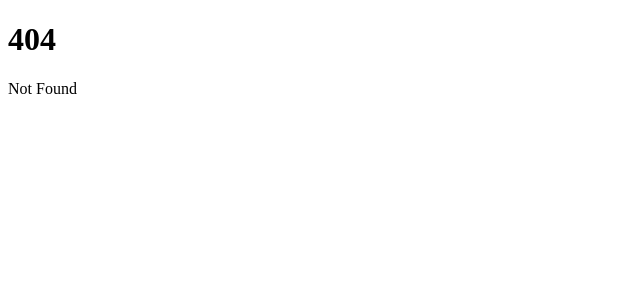
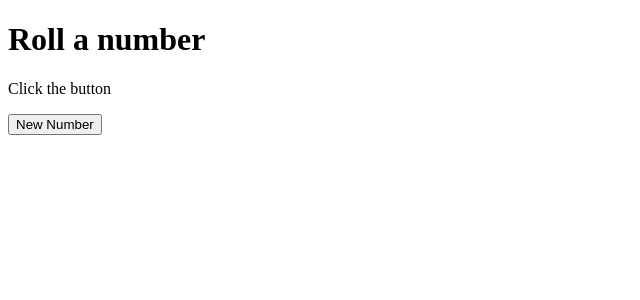
Before and after one commit to pedrosilva17/personal-website, a SvelteKit app: page /numbers in a window 1280 px wide. Before the commit this address had no page. Shown: the top 300 px of the page, without its empty margins (0-640 px from the left). Built offline with nearby package versions, Linux system fonts and the light colour scheme.

Commit message:
feat: add endpoint to get number and its info

```diff
--- a/package.json
+++ b/package.json
@@ -15,6 +15,7 @@
 		"@sveltejs/adapter-auto": "^3.0.0",
 		"@sveltejs/kit": "^2.0.0",
 		"@sveltejs/vite-plugin-svelte": "^3.0.0",
+		"@types/better-sqlite3": "^7.6.8",
 		"@typescript-eslint/eslint-plugin": "^6.0.0",
 		"@typescript-eslint/parser": "^6.0.0",
 		"eslint": "^8.28.0",
@@ -28,5 +29,8 @@
 		"typescript": "^5.0.0",
 		"vite": "^5.0.3"
 	},
-	"type": "module"
+	"type": "module",
+	"dependencies": {
+		"better-sqlite3": "^9.2.2"
+	}
 }
--- /dev/null
+++ b/src/lib/server/db/index.ts
@@ -0,0 +1,11 @@
+import Database from 'better-sqlite3';
+import { DB_PATH } from '$env/static/private';
+import type { NumberInfo } from './types.ts';
+
+const db = new Database(DB_PATH, {verbose: console.log});
+
+export function getRandomNumber(): NumberInfo {
+    const query = 'SELECT * FROM Numbers ORDER BY RANDOM() LIMIT 1;';
+    const num = db.prepare(query).get();
+    return num as NumberInfo;
+}
--- /dev/null
+++ b/src/lib/server/db/types.ts
@@ -0,0 +1,5 @@
+export type NumberInfo = {
+    id: number,
+    number: number,
+    description: string
+}
--- /dev/null
+++ b/src/routes/api/number-facts/+server.ts
@@ -0,0 +1,7 @@
+import type { RequestHandler } from './$types';
+import { getRandomNumber } from '$lib/server/db';
+
+export const GET: RequestHandler = () => {
+    const num = getRandomNumber();
+	return new Response(JSON.stringify({number: num.number, description: num.description}));
+};
--- /dev/null
+++ b/src/routes/numbers/+page.svelte
@@ -0,0 +1,19 @@
+<script lang="ts">
+	import type { NumberInfo } from '$lib/server/db/types';
+
+    let info: NumberInfo;
+    async function newNumber() {
+		const response = await fetch('/api/number-facts', {
+			method: 'GET',
+			headers: {
+				'content-type': 'application/json',
+			},
+		});
+
+		info = await response.json();
+	}
+</script>
+
+<h1>{info ? info.number : "Roll a number"}</h1>
+<p>{@html info ? info.description : "Click the button"}</p>
+<button on:click={newNumber}>New Number</button>
```
Also changed, not shown: 1 other file (tests, documents, lock files or other folders).
